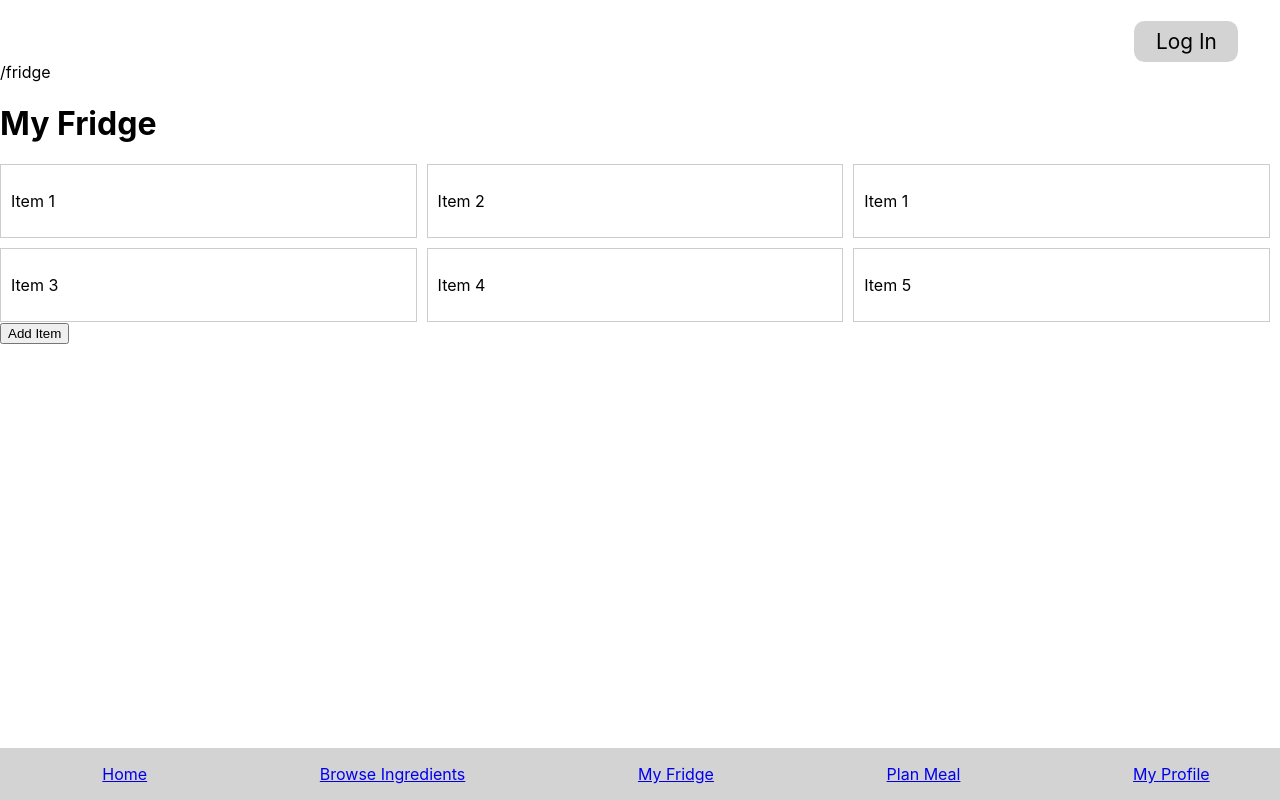
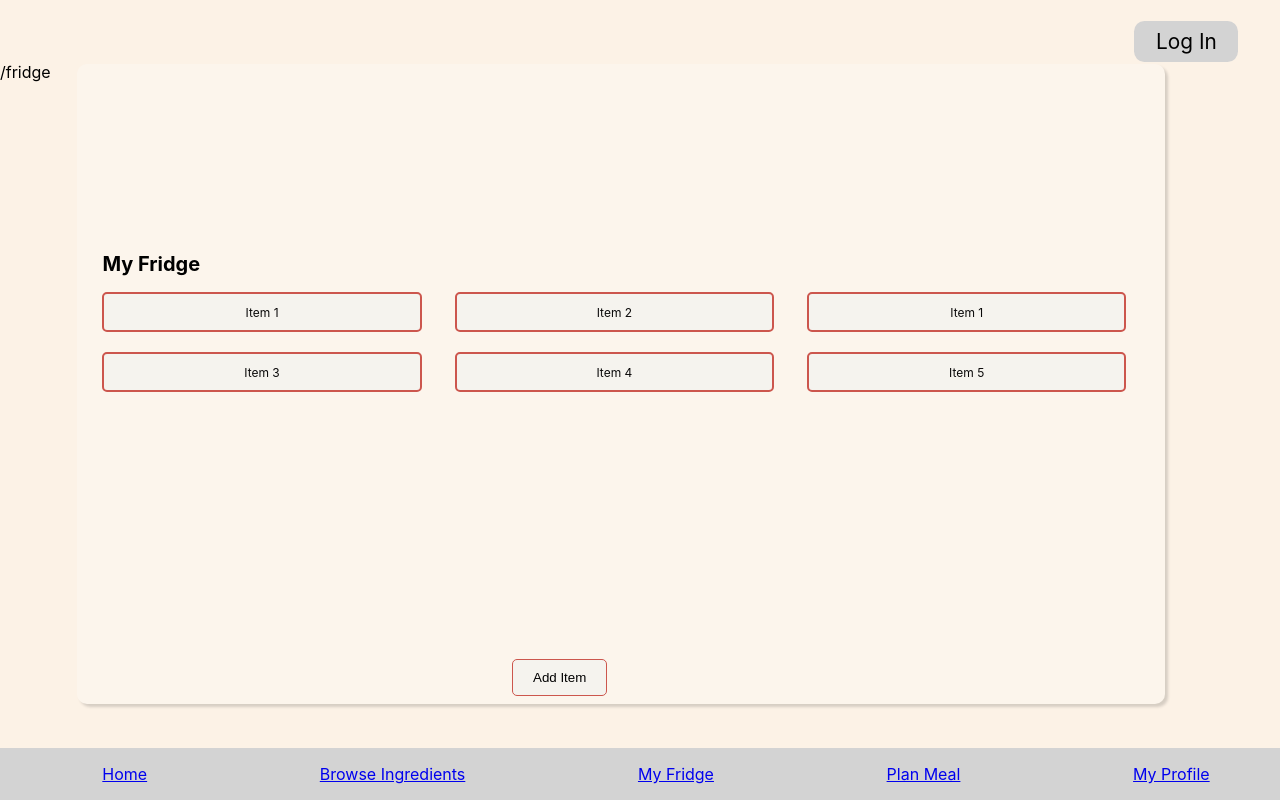
Before and after one commit to agiledev-students-fall2023/4-final-project-agile-architects-1, a React (Create React App) app in the folder front-end/: page /fridge in a window 1280 px wide. Built offline with nearby package versions, Linux system fonts and the light colour scheme.

Commit message:
Update MyFridge.css

```diff
--- a/front-end/src/routes/MyFridge.css
+++ b/front-end/src/routes/MyFridge.css
@@ -2,25 +2,82 @@
   padding: 20px;
 }
 
+.background {
+  position: absolute;
+  top: 0%;
+  left: 0%;
+  width: 100%;
+  height: 100%;
+  z-index: -1;
+  background-color: rgb(252, 242, 230);
+}
+
+.centered-rectangle {
+  position: absolute;
+  top: 8%;
+  left: 6%;
+  width: 85%;
+  height: 80%;
+  background-color: rgb(252, 252, 252);
+  opacity: 0.3;
+  z-index: 0;
+  /* background */
+  box-shadow: 3px 3px 3px rgba(0, 0, 0, 0.5);
+  border-radius: 10px;
+}
+
+.header {
+  color: black !important;
+  margin-left: 8%;
+  margin-top: 13%;
+  z-index: 0;
+  font-size: 20px;
+  line-height: 1.5;
+}
+
 .fridge-grid {
+  position: relative;
+  z-index: 0;  /* stacking layer*/
+  top: 5%;
+  left: 8%;
+  width: 80%;
   display: flex;
   flex-wrap: wrap;
-  gap: 10px;
+  gap: 20px;
+  justify-content: space-between;
+}
+
+.view-item-details {
+  margin-left: 8%;
+  font-family: 'Inter', sans-serif;
+  font-size: 12px;
+  line-height: 0.5;
+  color: black;
 }
 
 .fridge-item {
-  border: 1px solid #ccc;
+  border: 2px solid rgb(204, 86, 77);
   padding: 10px;
-  width: calc(33.33% - 10px);
+  height: 40px;
+  width: calc(33.33% - 22px);
   box-sizing: border-box;
+  font-size: 12px;
+  background-color: rgb(245, 243, 238);
+  color: #0a0909;
+  display: flex;
+  align-items: center;
+  justify-content: center;
+  border-radius: 5px;
 }
 
 .add-item-form {
   margin-top: 10px;
   display: flex;
   flex-wrap: wrap;
-  gap: 10px;
+  gap: 20px;
+  justify-content: space-between;
 }
+
 .add-item-modal {
   position: fixed;
   top: 50%;
@@ -31,6 +88,29 @@
   border: 1px solid #ccc;
   box-shadow: 0 0 10px rgba(0, 0, 0, 0.2);
   z-index: 1000;
-  width: 300px;
+  width: 90%;
+  max-width: 300px;
   text-align: center;
 }
+
+.add-button {
+  padding: 10px 20px;
+  position: fixed;
+  margin-left: 40%;
+  bottom: 13%;
+  text-align: center;
+  cursor: pointer;
+  background-color: rgb(245, 243, 238);
+  border: 1px solid rgb(204, 86, 77);
+  border-radius: 5px;
+}
+
+.edit-item-form {
+  margin-left: 8%;
+}
+
+.button {
+  background-color: rgb(245, 243, 238);
+  border: 0.5px solid rgb(204, 86, 77);
+  border-radius: 5px;
+}
```
